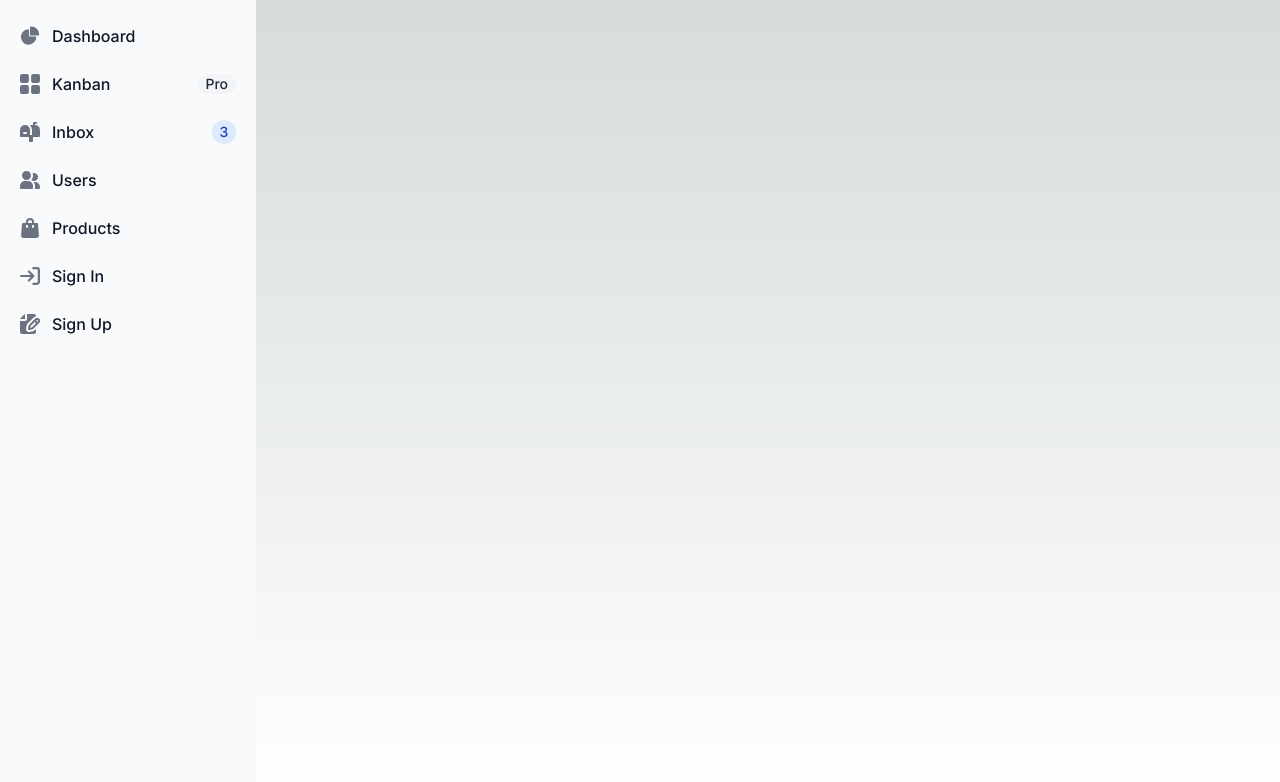
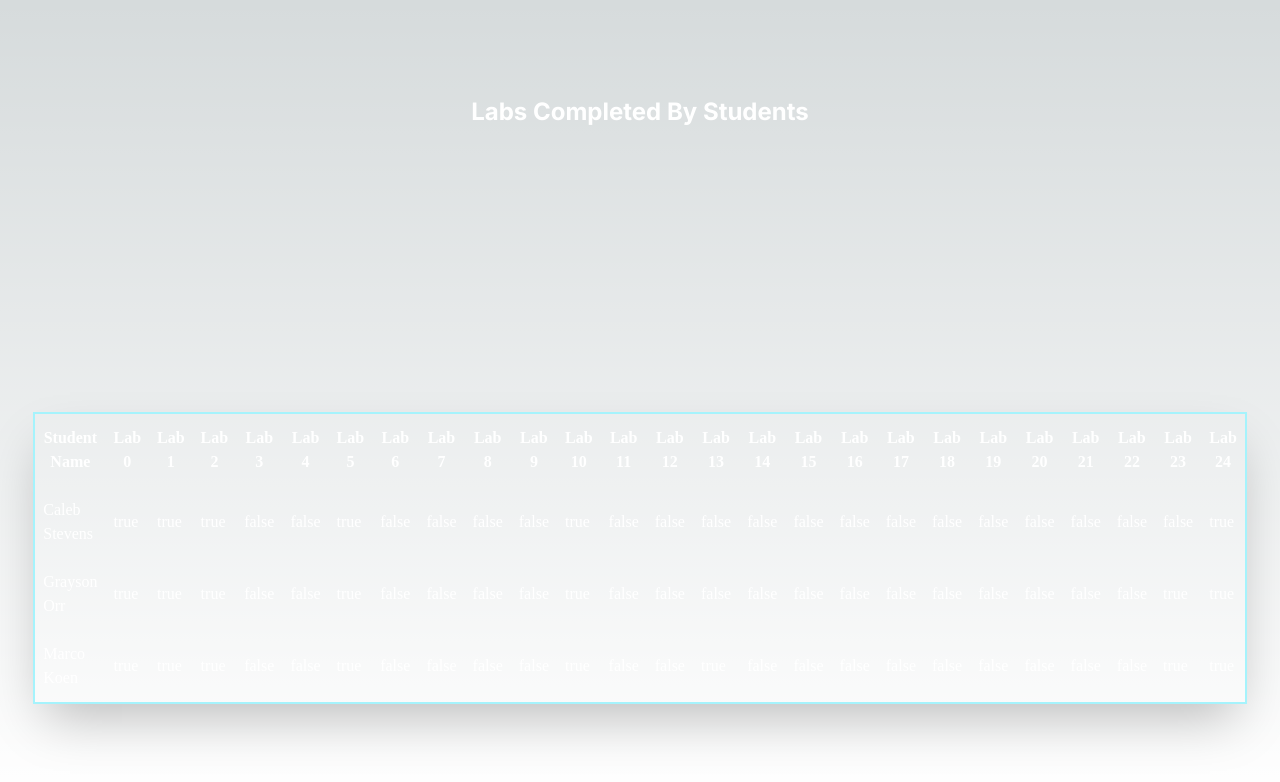
Before and after one commit to CalebStephens/CheckpointTool, a Next.js app in the folder checkpoint-tool/: page / in a window 1280 px wide. Shown: the top 782 px of the page. Built offline with nearby package versions, Linux system fonts and the light colour scheme.

Commit message:
Mock LabsCompleted

```diff
--- /dev/null
+++ b/checkpoint-tool/components/LabsCompleted.js
@@ -0,0 +1,55 @@
+const LabsCompleted = () => {
+    const labNumber = 25;
+    const users =
+    [
+        {name: "Caleb Stevens", labs: "true, true, true, false, false, true, false, false, false, false, true, false, false, false, false, false, false, false, false, false, false, false, false, false, true"},
+        {name: "Grayson Orr", labs: "true, true, true, false, false, true, false, false, false, false, true, false, false, false, false, false, false, false, false, false, false, false, false, true, true"},
+        {name: "Marco Koen", labs: "true, true, true, false, false, true, false, false, false, false, true, false, false, true, false, false, false, false, false, false, false, false, false, true, true"}
+    ];
+
+    const renderLabNumbers = () => {
+    const labHeaders = [];
+
+    for(let i = 0; i < labNumber; i++) {
+        labHeaders.push(<th class="py-3 border-cyan-800 p-2">Lab {i}</th>);
+    }
+    return labHeaders;
+    }
+
+    const renderUsers = () => {
+        const userRows = [];
+        users.forEach(user => {
+            userRows.push(
+                <tr>
+                    <td class="py-3 border-cyan-800 p-2">{user.name}</td>
+                    {user.labs.split(', ').map(lab => {
+                        return <td class="py-3 border-cyan-800 p-2">{lab}</td>
+                    })}
+                </tr>
+            )
+        })
+        return userRows;
+    }
+
+
+
+
+
+    return(
+    <>
+    <h1 class="text-2xl font-bold mb-4 text-white">Labs Completed By Students</h1>
+    <table class="shadow-2xl font-[Poppings] border-2 border-cyan-200 w-6/12">
+        <thread class="text-white">
+            <tr>
+                <th class="py-3 border-cyan-800 p-2">Student Name</th>
+                {renderLabNumbers()}
+            </tr>
+            <tbody>
+            {renderUsers()}
+            </tbody>
+        </thread>
+    </table>
+    </>
+)};
+
+export default LabsCompleted;
--- a/checkpoint-tool/pages/index.js
+++ b/checkpoint-tool/pages/index.js
@@ -1,4 +1,5 @@
-import SideBar from '@/components/sideBar'
+import SideBar from '@/components/SideBar'
+import LabsCompleted from '@/components/LabsCompleted'
 import { Inter } from 'next/font/google'
 
 const inter = Inter({ subsets: ['latin'] })
@@ -8,7 +9,7 @@ export default function Home() {
     <main
       className={`flex min-h-screen flex-col items-center justify-between p-24 ${inter.className}`}
     >
-      <SideBar />
+      <LabsCompleted />
 
     </main>
   )
```
